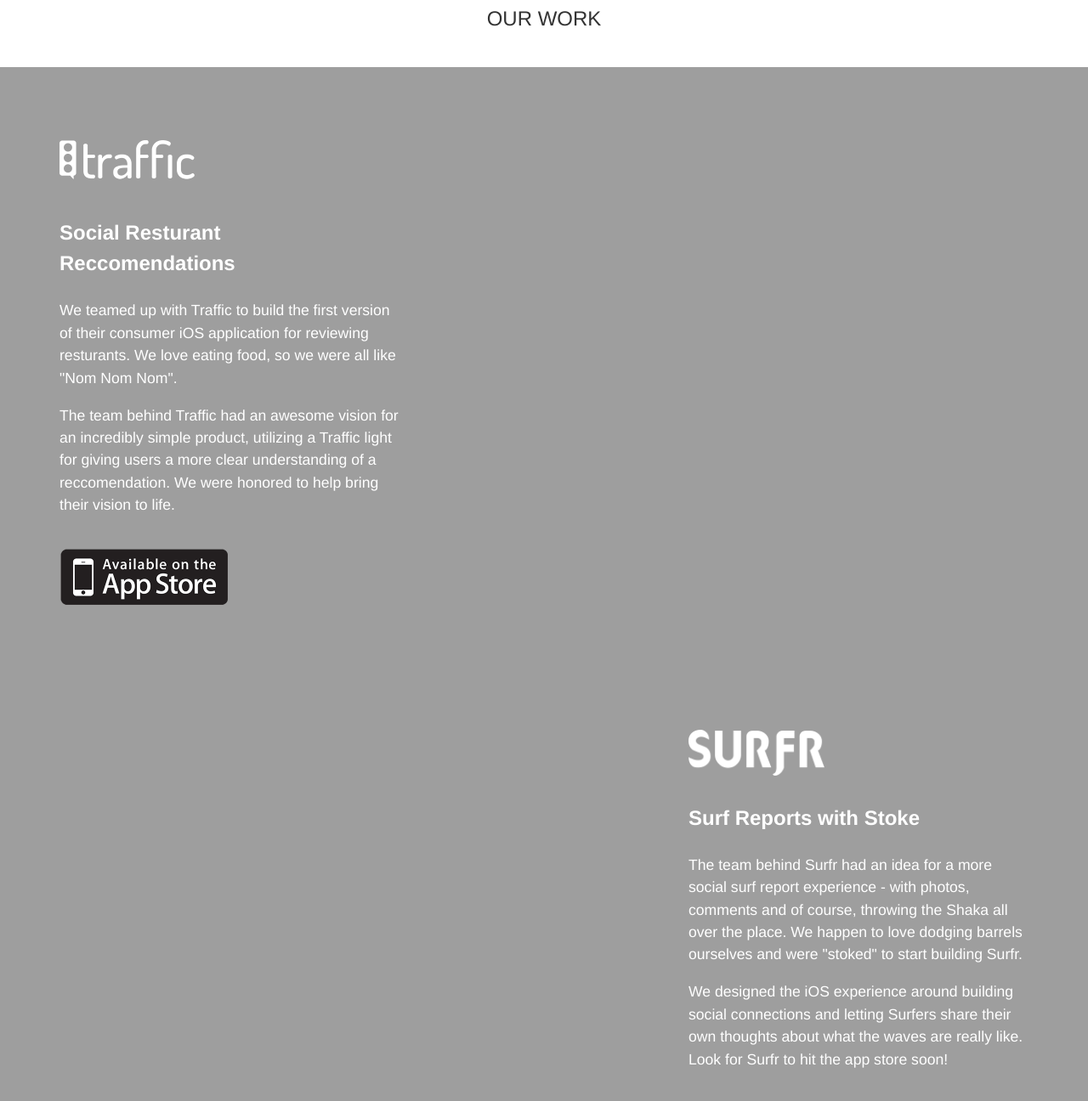
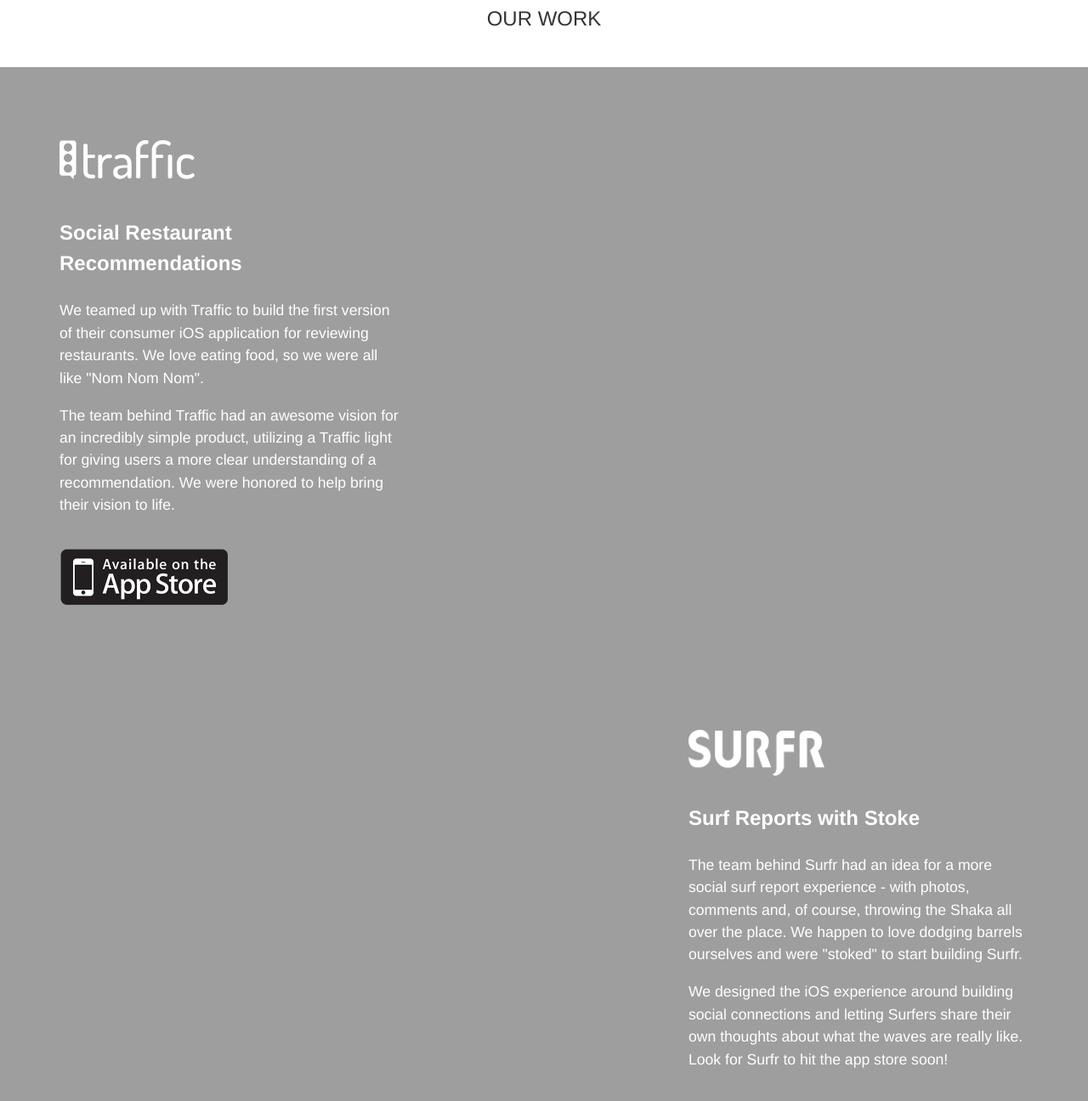
Before and after one commit to FuturaIO/futuraio.github.com, a Jekyll site: the page built from index.html, in a window 1280 px wide and 1400 px high, scrolled down 713 px. Shown: the top 1296 px of the window at 85% size. Built offline with Jekyll 4.4.1, drawn with Linux system fonts in a browser that asks for light colours; Markdown is read by kramdown in place of the engine named in the settings.

Commit message:
typo fixes

```diff
--- a/index.html
+++ b/index.html
@@ -22,9 +22,9 @@
     <div class="container">
       <div class="info">
         <a href="http://trafficlabs.co"><img class="tlogo" src="/assets/img/traffic_logo@2x.png"></a>
-        <p class="ttitle">Social Resturant Reccomendations</p>
-        <p>We teamed up with Traffic to build the first version of their consumer iOS application for reviewing resturants. We love eating food, so we were all like "Nom Nom Nom".</p>
-        <p>The team behind Traffic had an awesome vision for an incredibly simple product, utilizing a Traffic light for giving users a more clear understanding of a reccomendation. We were honored to help bring their vision to life.</p>
+        <p class="ttitle">Social Restaurant Recommendations</p>
+        <p>We teamed up with Traffic to build the first version of their consumer iOS application for reviewing restaurants. We love eating food, so we were all like "Nom Nom Nom".</p>
+        <p>The team behind Traffic had an awesome vision for an incredibly simple product, utilizing a Traffic light for giving users a more clear understanding of a recommendation. We were honored to help bring their vision to life.</p>
         <a href="https://itunes.apple.com/us/app/traffic-recommend-places-to/id602826896?mt=8"><img class="appStore" src="/assets/img/appStore_badge@2x.png"></a>
       </div>
     </div>
@@ -35,7 +35,7 @@
       <div class="info">
         <a href="http://surfrapp.co"><img class="slogo" src="/assets/img/surfr_logo@2x.png"></a>
         <p class="stitle">Surf Reports with Stoke</p>
-        <p>The team behind Surfr had an idea for a more social surf report experience - with photos, comments and of course, throwing the Shaka all over the place. We happen to love dodging barrels ourselves and were "stoked" to start building Surfr.</p>
+        <p>The team behind Surfr had an idea for a more social surf report experience - with photos, comments and, of course, throwing the Shaka all over the place. We happen to love dodging barrels ourselves and were "stoked" to start building Surfr.</p>
         <p>We designed the iOS experience around building social connections and letting Surfers share their own thoughts about what the waves are really like. Look for Surfr to hit the app store soon!</p>
       </div>
     </div>
```
